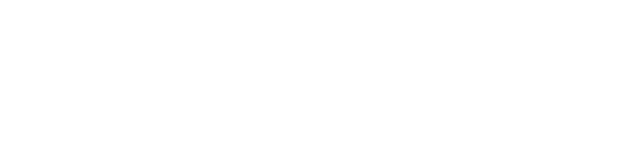
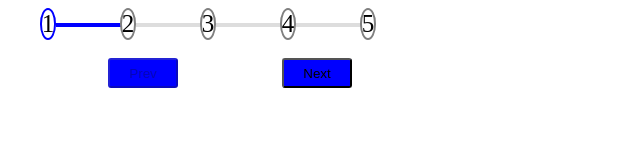
Before and after one commit to acciojob/progress-bar-medhavimangal08, a website: page main.html in a window 1280 px wide. Shown: the whole page, without its empty margins (0-640 px from the left). Drawn offline with Linux system fonts and the light colour scheme.

Commit message:
created a submission

```diff
--- a/main.html
+++ b/main.html
@@ -7,6 +7,16 @@
 </head>
 
 <body>
+	<div class="container">
+		<div class="circle active" id="circle-1">1</div>
+	    <div class="circle" id="circle-2">2</div>
+	    <div class="circle" id="circle-3">3</div>
+	    <div class="circle" id="circle-4">4</div>
+	    <div class="circle" id="circle-5">5</div>
+	</div>
+	<br>
+	<button id="prev">Prev</button>
+	<button id="next">Next</button>
 	<!-- the entire body must be written by student -->
     <script type="text/javascript" src="./script.js">
 </script>
--- a/script.js
+++ b/script.js
@@ -1 +1,30 @@
 //your JS code here. If required.
+
+const circles = document.querySelectorAll('.circle');
+const btn=document.querySelector("button")
+const nextbtn=document.querySelector("#next");
+const prevbtn=document.querySelector("#prev");
+
+prevbtn.disabled=true;
+let classactive=0;
+btn.addEventListener("click", classmodify)
+
+function classmodify(e) {
+	if(e.target==nextbtn){
+		classactive++
+		circles[classactive].classList.add("active")
+                prevbtn.disabled=false;
+
+	}
+	if(classactive==circles.length-1){
+		nextbtn.disabled=true;
+	}
+	if(e.target==prevbtn){
+		classactive--
+		circles[classactive+1].classList.remove("active")
+	}
+	if(classactive==0){
+		prevbtn.disabled=true
+	}
+
+}
--- a/styles.css
+++ b/styles.css
@@ -1 +1,46 @@
 /*  your css code here. If applicable */
+body{
+	width:400px;
+
+}
+.container{
+	display:flex;
+	justify-content:space-around;
+}
+
+
+button{
+	margin-left:100px;
+}
+.circle{
+	font-size:25px;
+	border-radius:50%;
+	border:2px solid grey;
+	position:relative;
+}
+.circle::after {
+  content: "";
+  position:absolute;
+  height: 4px;
+  width: 66px; /* Line width connecting circles */
+  background-color: #ddd; /* Gray color for the line */
+  top:13px;
+  left:47px;
+  transform: translateX(-50%);
+}
+.circle:last-child::after {
+	content: none; /* Removes line after last circle */
+}
+
+button{
+	background-color:blue;
+	border-radius:3px;
+	width:70px;
+	height:30px;
+}
+.active{
+	border-color:blue;
+}
+.circle.active::after{
+	background-color:blue;
+}
```
